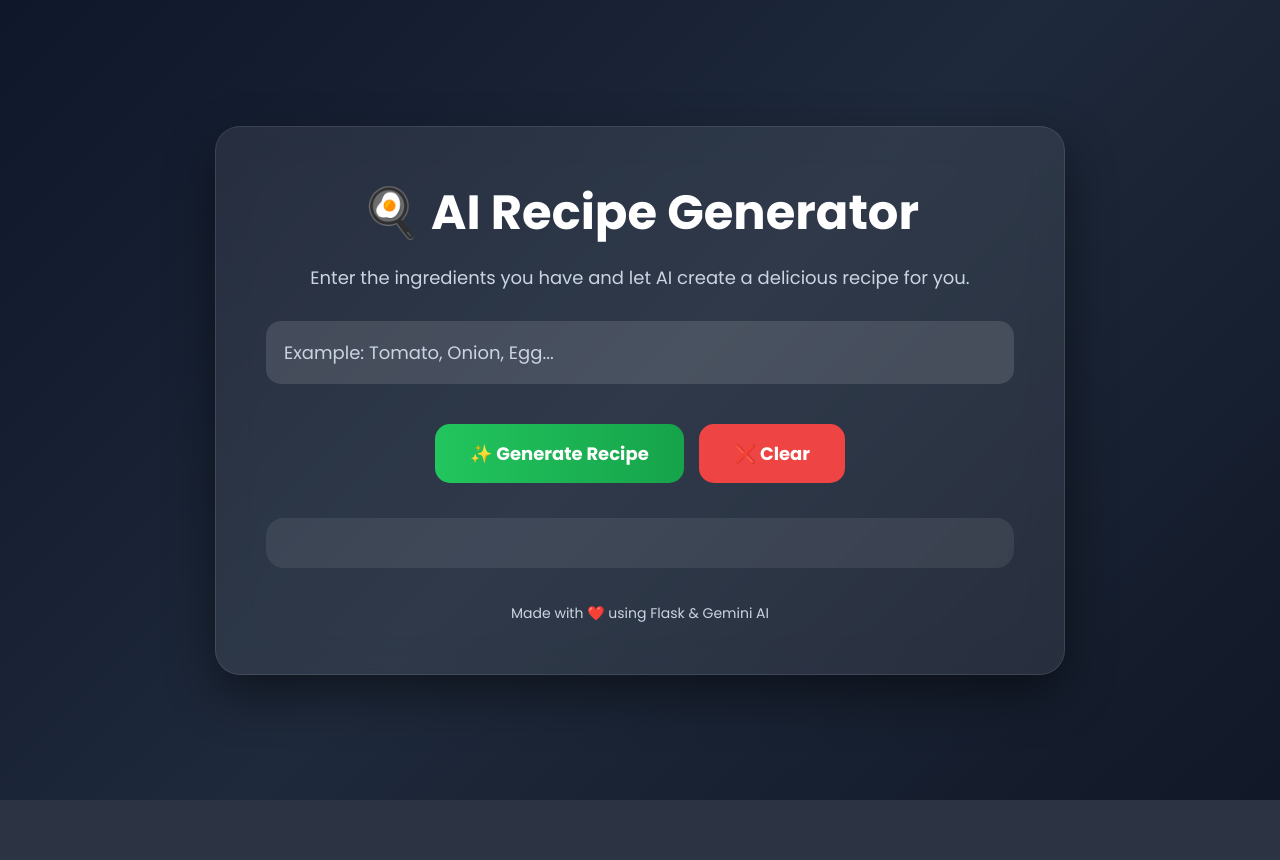
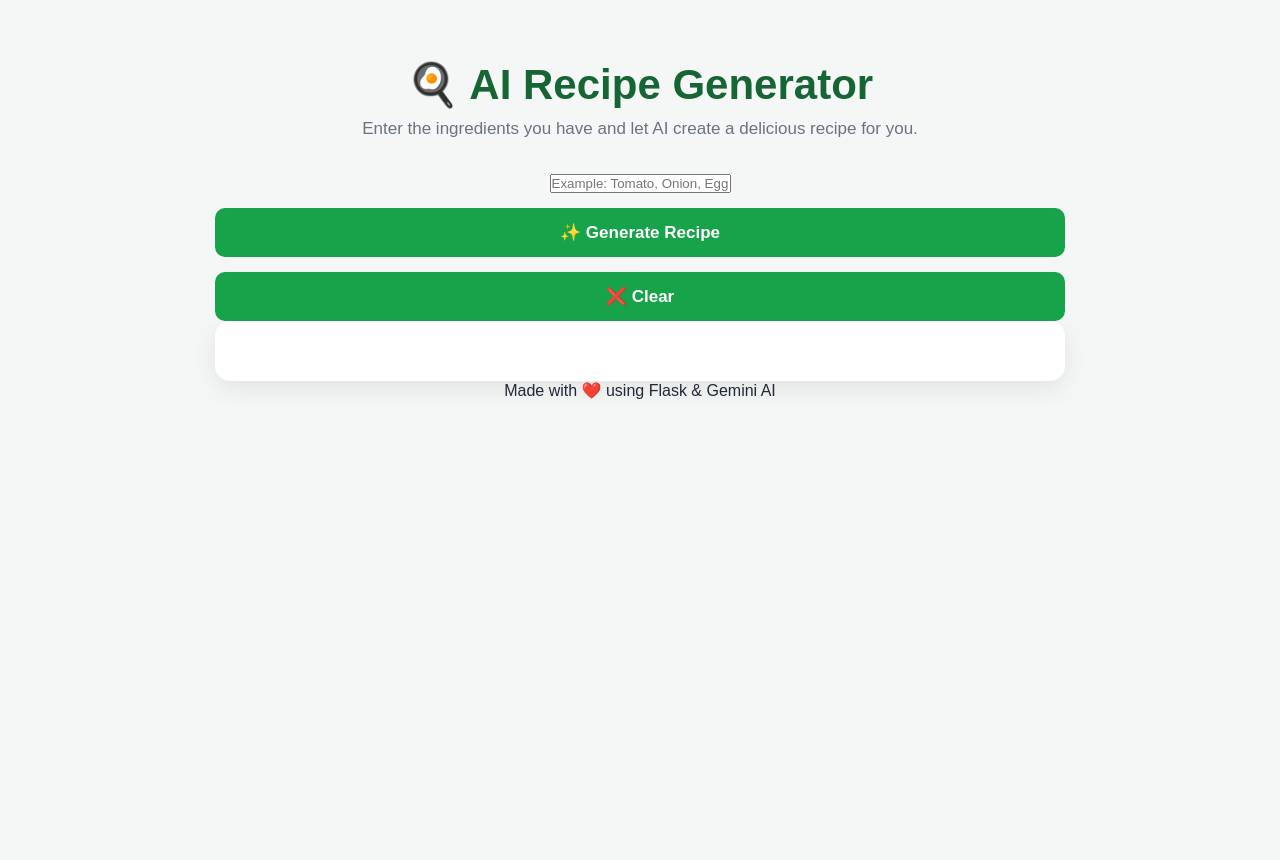
Before and after one commit to kokkirigaddaavinash-sys/AI-Recipe-Generator, a Flask app: page / in a window 1280 px wide. Before the commit the page ends 800 px from the top, so only its background shows below. Run offline with Flask 3, Linux system fonts and the light colour scheme.

Commit message:
Improve recipe generator UI

```diff
--- a/static/style.css
+++ b/static/style.css
@@ -1,129 +1,118 @@
-*{
-    margin:0;
-    padding:0;
-    box-sizing:border-box;
-    font-family:'Poppins',sans-serif;
+* {
+    box-sizing: border-box;
+    margin: 0;
+    padding: 0;
 }
 
-body{
-    background:linear-gradient(135deg,#0f172a,#1e293b,#111827);
-    min-height:100vh;
-    display:flex;
-    justify-content:center;
-    align-items:center;
-    color:white;
+body {
+    font-family: Arial, sans-serif;
+    background: #f5f7f6;
+    color: #1f2937;
+    min-height: 100vh;
 }
 
-.container{
-    width:90%;
-    max-width:850px;
-    background:rgba(255,255,255,0.08);
-    backdrop-filter:blur(18px);
-    border:1px solid rgba(255,255,255,0.1);
-    border-radius:25px;
-    padding:50px;
-    box-shadow:0 20px 50px rgba(0,0,0,.45);
-    text-align:center;
+/* Main Container */
+.container {
+    width: 90%;
+    max-width: 850px;
+    margin: 60px auto;
+    text-align: center;
 }
 
-h1{
-    font-size:3rem;
-    margin-bottom:15px;
+/* Heading */
+h1 {
+    font-size: 42px;
+    margin-bottom: 10px;
+    color: #166534;
 }
 
-p{
-    color:#cbd5e1;
-    margin-bottom:30px;
-    font-size:18px;
+.subtitle {
+    color: #6b7280;
+    font-size: 17px;
+    margin-bottom: 35px;
 }
 
-input{
-    width:100%;
-    padding:18px;
-    border:none;
-    outline:none;
-    border-radius:15px;
-    font-size:18px;
-    margin-bottom:20px;
-    background:rgba(255,255,255,.12);
-    color:white;
+/* Input Section */
+.input-box {
+    background: white;
+    padding: 25px;
+    border-radius: 15px;
+    box-shadow: 0 8px 25px rgba(0, 0, 0, 0.08);
+    margin-bottom: 30px;
 }
 
-input::placeholder{
-    color:#cbd5e1;
+textarea {
+    width: 100%;
+    height: 120px;
+    padding: 15px;
+    border: 2px solid #d1d5db;
+    border-radius: 10px;
+    font-size: 16px;
+    resize: none;
+    outline: none;
 }
 
-button{
-    padding:16px 35px;
-    border:none;
-    border-radius:15px;
-    cursor:pointer;
-    font-size:18px;
-    font-weight:bold;
-    background:linear-gradient(90deg,#22c55e,#16a34a);
-    color:white;
-    transition:.3s;
+textarea:focus {
+    border-color: #22c55e;
 }
 
-button:hover{
-    transform:translateY(-3px);
-    box-shadow:0 10px 25px rgba(34,197,94,.4);
+/* Button */
+button {
+    margin-top: 15px;
+    width: 100%;
+    padding: 14px;
+    border: none;
+    border-radius: 10px;
+    background: #16a34a;
+    color: white;
+    font-size: 17px;
+    font-weight: bold;
+    cursor: pointer;
+    transition: 0.3s;
 }
 
-#result{
-    margin-top:35px;
-    background:rgba(255,255,255,.08);
-    padding:25px;
-    border-radius:18px;
-    text-align:left;
-    white-space:pre-wrap;
-    line-height:1.8;
-    animation:fadeIn .5s ease;
+button:hover {
+    background: #15803d;
+    transform: translateY(-2px);
 }
 
-@keyframes fadeIn{
-    from{
-        opacity:0;
-        transform:translateY(20px);
+/* Result */
+#result {
+    background: white;
+    text-align: left;
+    padding: 30px;
+    border-radius: 15px;
+    box-shadow: 0 8px 25px rgba(0, 0, 0, 0.08);
+    line-height: 1.7;
+}
+
+#result h2 {
+    color: #166534;
+    margin-bottom: 15px;
+}
+
+#result h3 {
+    color: #ca8a04;
+    margin-top: 20px;
+}
+
+/* Mobile */
+@media (max-width: 600px) {
+
+    .container {
+        width: 92%;
+        margin: 35px auto;
     }
-    to{
-        opacity:1;
-        transform:translateY(0);
+
+    h1 {
+        font-size: 32px;
+    }
+
+    .subtitle {
+        font-size: 15px;
+    }
+
+    #result {
+        padding: 20px;
     }
 }
-.recipe-card{
-    background: rgba(255,255,255,0.08);
-    border-radius:20px;
-    padding:25px;
-    margin-top:25px;
-    box-shadow:0 10px 30px rgba(0,0,0,.3);
-}
-
-.recipe-card pre{
-    white-space:pre-wrap;
-    line-height:1.8;
-    font-size:16px;
-}
-
-.recipe-card button{
-    margin-top:20px;
-}
-.buttons{
-    display:flex;
-    justify-content:center;
-    gap:15px;
-    margin-top:20px;
-}
-
-.clear-btn{
-    background:#ef4444;
-}
-
-.clear-btn:hover{
-    background:#dc2626;
-}
-footer{
-    margin-top:35px;
-    color:#cbd5e1;
-    font-size:14px;
-}
```
